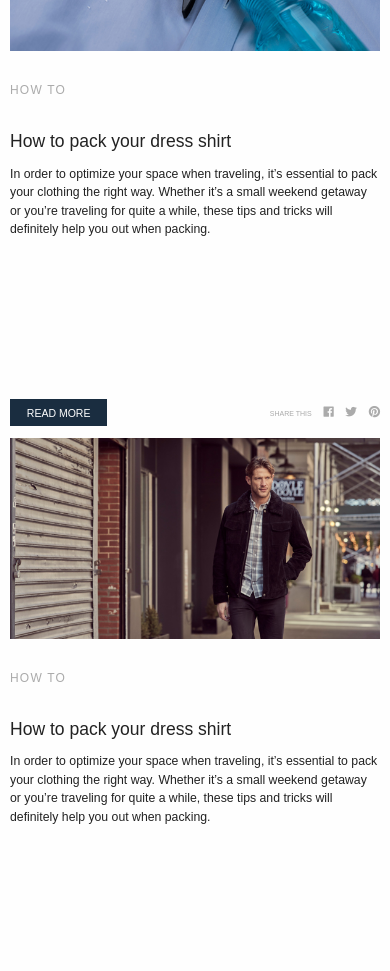
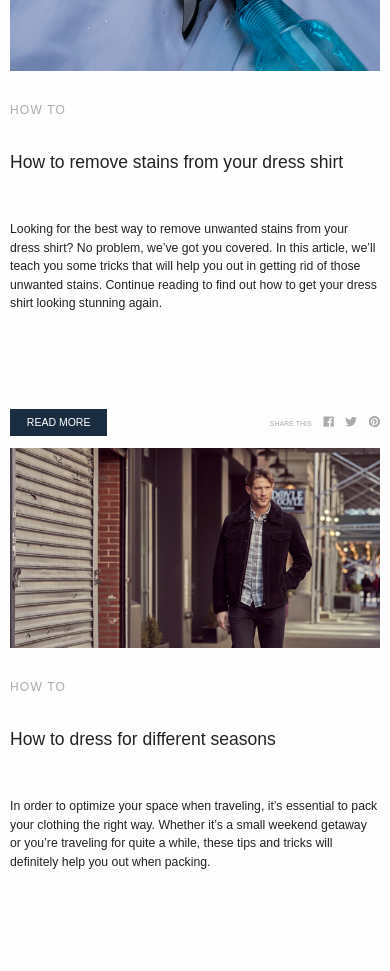
Before and after one commit to tryelseb/Shop, a website: page index.html in a window 390 px wide. Shown: the part 4460-5431 px from the top of the page. Drawn offline with Linux system fonts and the light colour scheme; a web font is replaced by a local one.

Commit message:
fixed responsive bugs

```diff
--- a/index.html
+++ b/index.html
@@ -518,10 +518,10 @@
 							How to
 						</a>
 						<div class="block__title">
-							<h4>How to pack your dress shirt</h4>
+							<h4>How to remove stains from your dress shirt</h4>
 						</div>
 						<p>
-							In order to optimize your space when traveling, it’s essential to pack your clothing the right way. Whether it’s a small weekend getaway or you’re traveling for quite a while, these tips and tricks will definitely help you out when packing.
+							Looking for the best way to remove unwanted stains from your dress shirt? No problem, we’ve got you covered. In this article, we’ll teach you some tricks that will help you out in getting rid of those unwanted stains. Continue reading to find out how to get your dress shirt looking stunning again.
 						</p>
 						<div class="block__endside">
 							<a href="" class="btn">Read More</a>
@@ -559,7 +559,7 @@
 							How to
 						</a>
 						<div class="block__title">
-							<h4>How to pack your dress shirt</h4>
+							<h4>How to dress for different seasons</h4>
 						</div>
 						<p>
 							In order to optimize your space when traveling, it’s essential to pack your clothing the right way. Whether it’s a small weekend getaway or you’re traveling for quite a while, these tips and tricks will definitely help you out when packing.
--- a/src/scss/_first-screen.scss
+++ b/src/scss/_first-screen.scss
@@ -364,6 +364,9 @@ body {
     }
 }
 .section-5 {
+    @media screen and (max-width:1023px) {
+        padding: 4vw 0;
+    }
     & > .row {
         @media screen and (max-width: 1023px) {
             margin-bottom: 1em;
@@ -464,6 +467,7 @@ body {
         }
         &__title {
             margin-bottom: 1em;
+            min-height: 58px;
             & > * {
                 font:400 150%/1.3 $main-font-family;
             }
@@ -471,7 +475,7 @@ body {
         p {
             margin-bottom: 1.5em;
             font-size: 105%;
-            min-height: 216px;
+            min-height: 170px;
         }
         &__endside {
             display: flex;
```
Also changed, not shown: src/index.html (+3 -3 lines), css/app.min.css.
